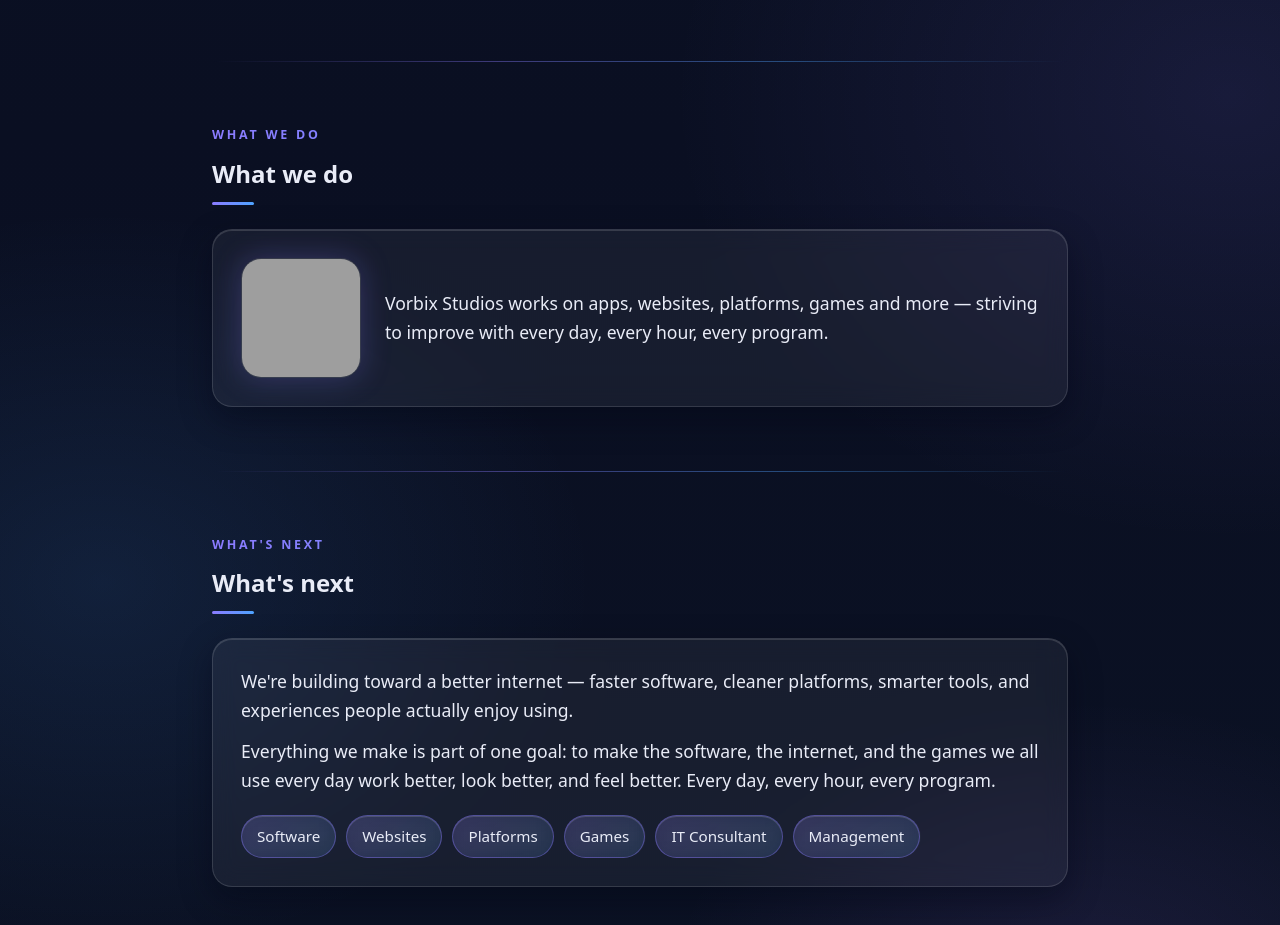
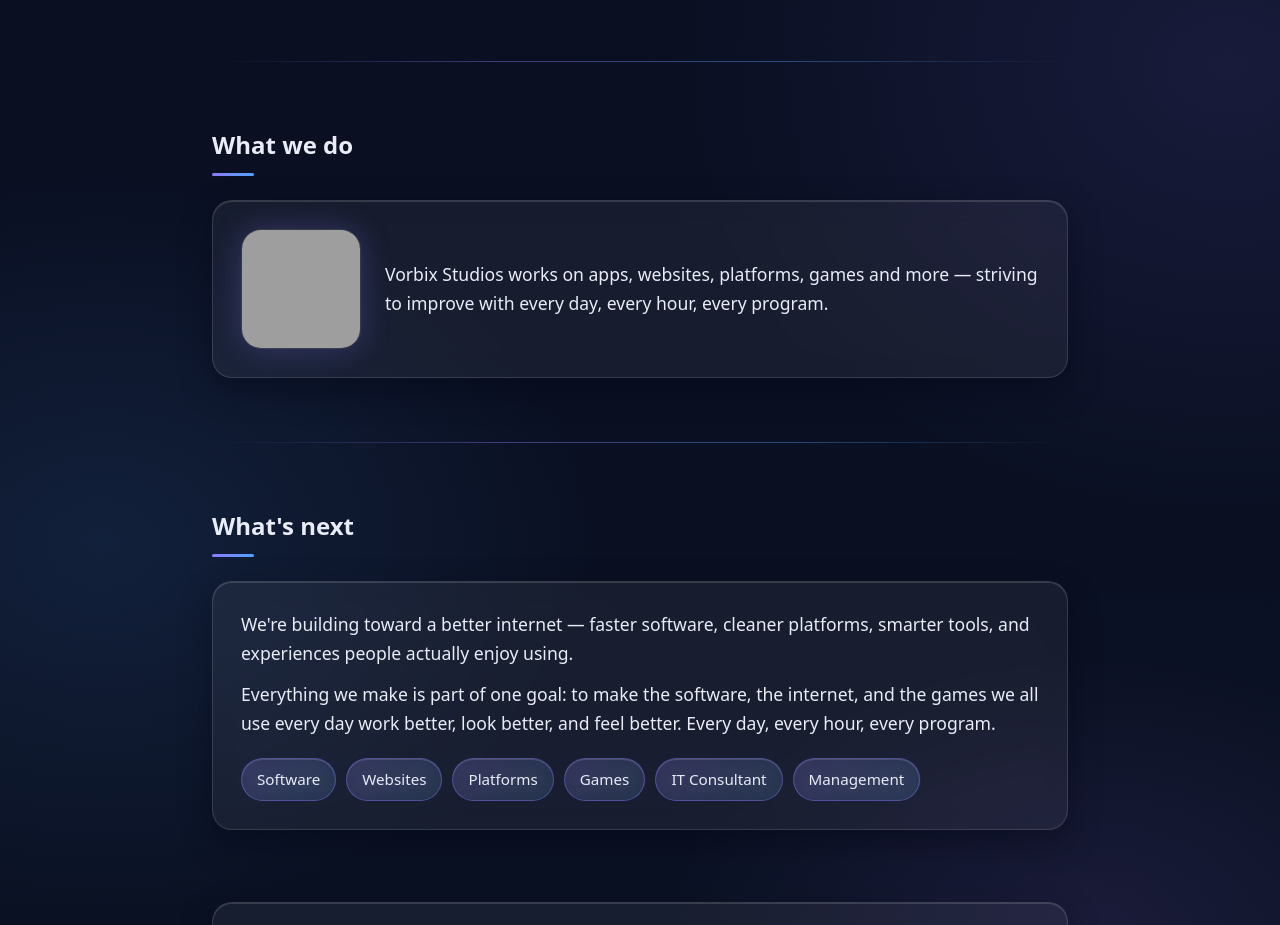
Before and after one commit to DaVarnison/vorbix-site, an Astro site: page / in a window 1280 px wide. Shown: the part 880-1805 px from the top of the page. Built offline with nearby package versions, Linux system fonts and the light colour scheme; Astro itself is replaced by a stand-in of ours; grey boxes are pictures that could not be loaded.

Commit message:
Remove duplicated section kickers (What we do / What's next)

```diff
--- a/src/pages/index.astro
+++ b/src/pages/index.astro
@@ -73,12 +73,12 @@ html.js .rv.in{opacity:1;transform:none}
 <a class="scroll rv" href="#what-we-do">Scroll ↓</a>
 </header>
 <main class="w">
-<section id="what-we-do" class="rv"><p class="kick">What we do</p><h2>What we do</h2>
+<section id="what-we-do" class="rv"><h2>What we do</h2>
 <div class="panel"><img class="logo" src="images/vorbix-logo.jpg" width="120" height="120" alt="Vorbix Studios logo">
 <div><p>Vorbix Studios works on apps, websites, platforms, games and more — striving to improve with every day, every hour, every program.</p></div>
 </div>
 </section>
-<section id="whats-next" class="rv"><p class="kick">What's next</p><h2>What's next</h2>
+<section id="whats-next" class="rv"><h2>What's next</h2>
 <div class="panel"><div>
 <p>We're building toward a better internet — faster software, cleaner platforms, smarter tools, and experiences people actually enjoy using.</p>
 <p>Everything we make is part of one goal: to make the software, the internet, and the games we all use every day work better, look better, and feel better. Every day, every hour, every program.</p>
```
